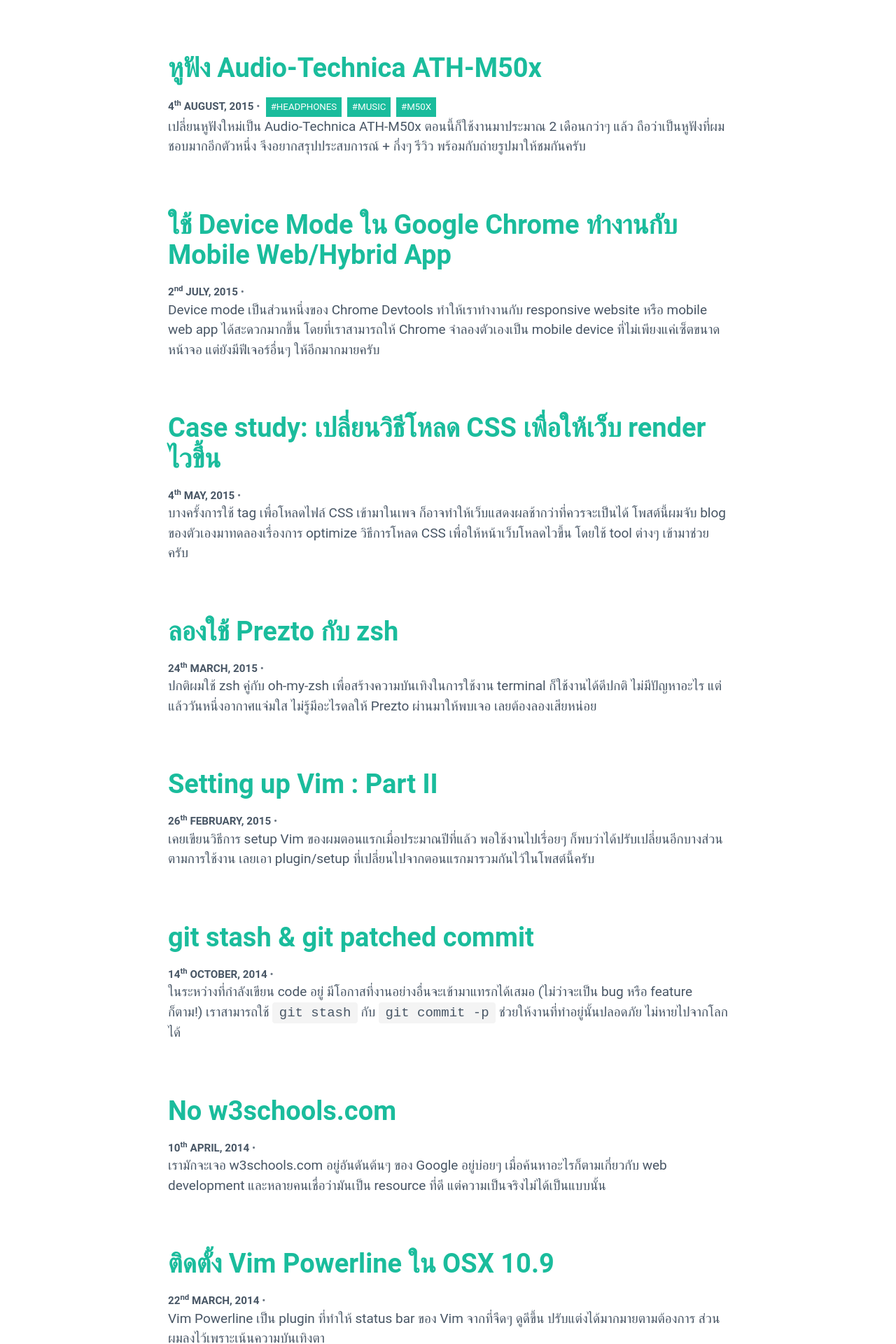
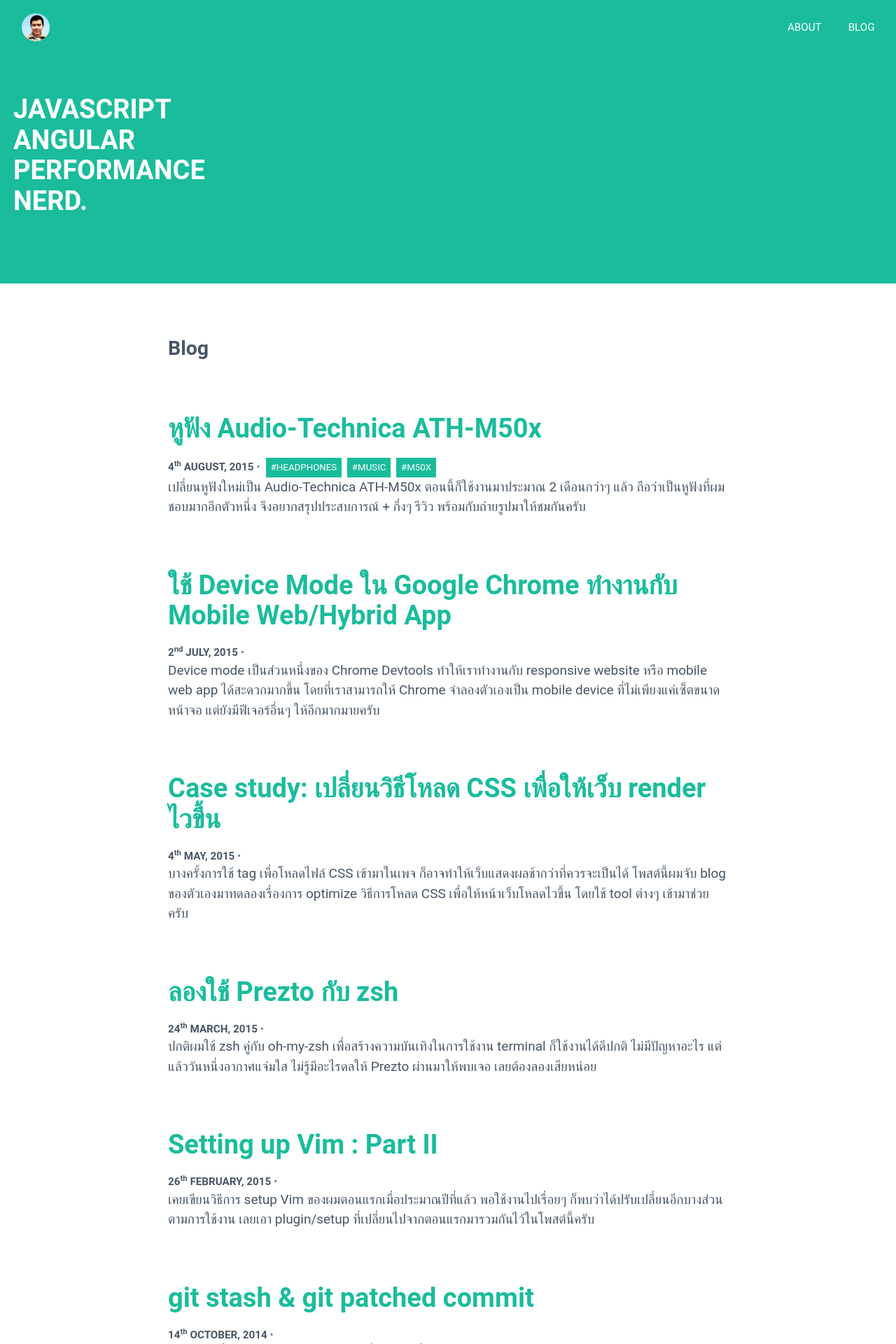
Before and after one commit to armno/armno.github.io, a Jekyll site: the page built from index.html, in a window 1280 px wide. Shown: the top 1920 px of the page at 70% size. Built offline with Jekyll 4.4.1, drawn with Linux system fonts in a browser that asks for light colours; the list of posts is cut into pages by our own code.

Commit message:
add something to home page

```diff
--- a/css/main.scss
+++ b/css/main.scss
@@ -15,7 +15,7 @@ body {
   font-family: 'Roboto', sans-serif;
   color: $gray;
   line-height: 1.5;
-  max-width: 800px;
+  // max-width: 800px;
   margin-left: auto;
   margin-right: auto;
 }
@@ -128,8 +128,11 @@ pre > code {
 }
 
 .container {
+  max-width: 800px;
   padding-right: 1rem;
   padding-left: 1rem;
+  margin-left: auto;
+  margin-right: auto;
 }
 
 .publish-date {
@@ -193,3 +196,56 @@ pre > code {
 .post-teaser {
   margin-bottom: 4rem;
 }
+
+.home-header {
+  background-color: $green;
+  // background-image: url('/img/buzz-bg.jpg');
+  // background-repeat: no-repeat;
+  // background-size: cover;
+  // background-position: center;
+  color: #fff;
+  text-transform: uppercase;
+  padding-bottom: 4rem;
+}
+
+.home-logo {
+  display: inline-block;
+  width: 40px;
+  height: 40px;
+  border-radius: 40px;
+  overflow: hidden;
+  margin-left: 12px; // FIX ME
+}
+
+.home-nav {
+  padding-top: 1rem;
+  padding-left: 1rem;
+  padding-right: 1rem;
+  display: flex;
+  flex-direction: rows;
+  justify-content: space-between;
+}
+
+.home-menu {
+  list-style-type: none;
+  margin: 0;
+  padding: 0;
+  display: flex;
+  align-items: center;
+
+  // FIXME
+  li {
+    display: inline-block;
+
+    a {
+      margin-left: 1em;
+      font-size: 0.8rem;
+      padding: 0.75em;
+      color: #fff;
+    }
+  }
+}
+
+.home-intro {
+  margin-left: 1rem;
+}
--- a/index.html
+++ b/index.html
@@ -2,7 +2,40 @@
 layout: default
 ---
 
-  <div class="posts">
+<!-- me -->
+<header class="home-header">
+
+  <nav class="home-nav">
+    <a href="{{ '/' | prepend: site.baseurl }}" class="home-logo">
+      <img src="img/me.jpg" alt="armno">
+    </a>
+
+    <ul class="home-menu">
+      <li>
+        <a href="/about">About</a>
+      </li>
+      <li>
+        <a href="/blog">Blog</a>
+      </li>
+    </ul>
+  </nav>
+
+  <div class="home-intro">
+    <h1>
+      JavaScript
+      <br>
+      Angular
+      <br>
+      Performance
+      <br>
+      Nerd.
+    </h1>
+  </div>
+</header>
+<!-- /me -->
+
+  <div class="container">
+    <h2>Blog</h2>
     {% for post in paginator.posts %}
     <div class="post-teaser">
       <header>
```
Also changed, not shown: img/glyphicons-halflings-white.png (deleted), img/glyphicons-halflings.png (deleted).
